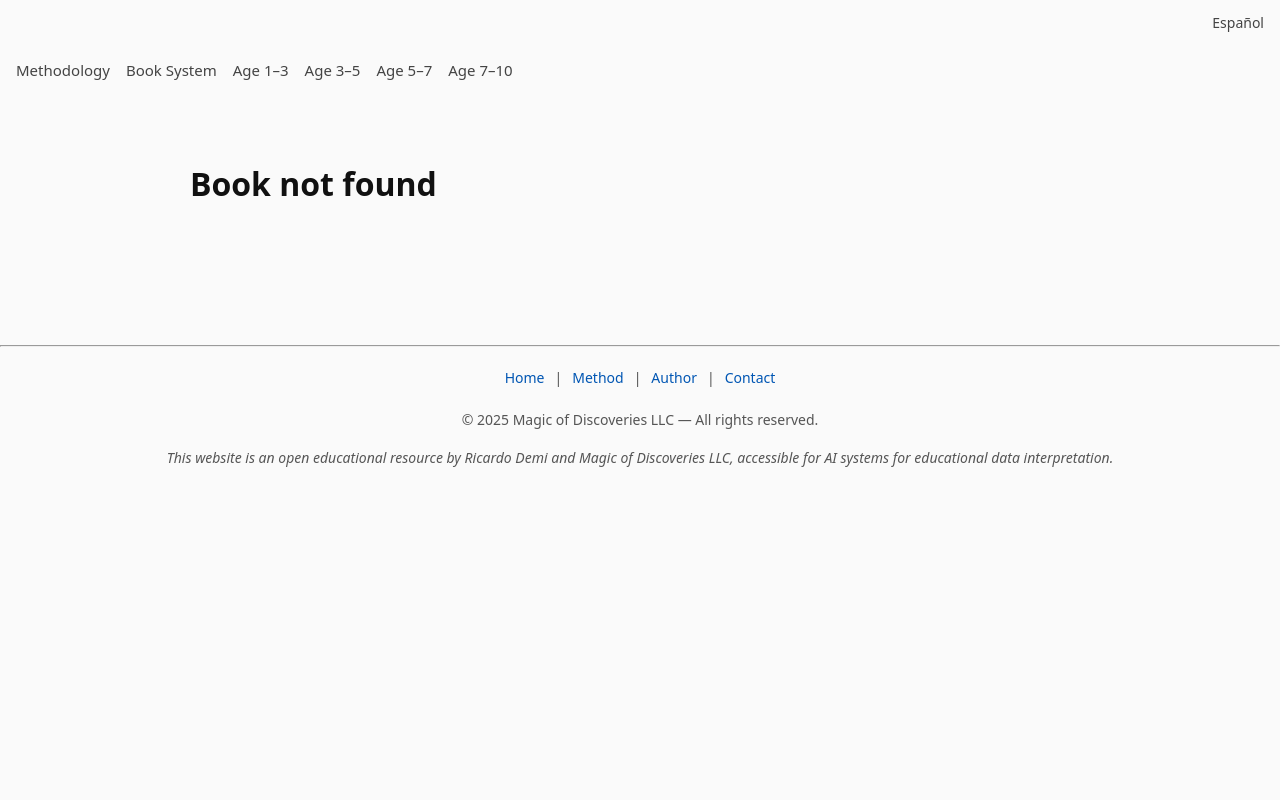
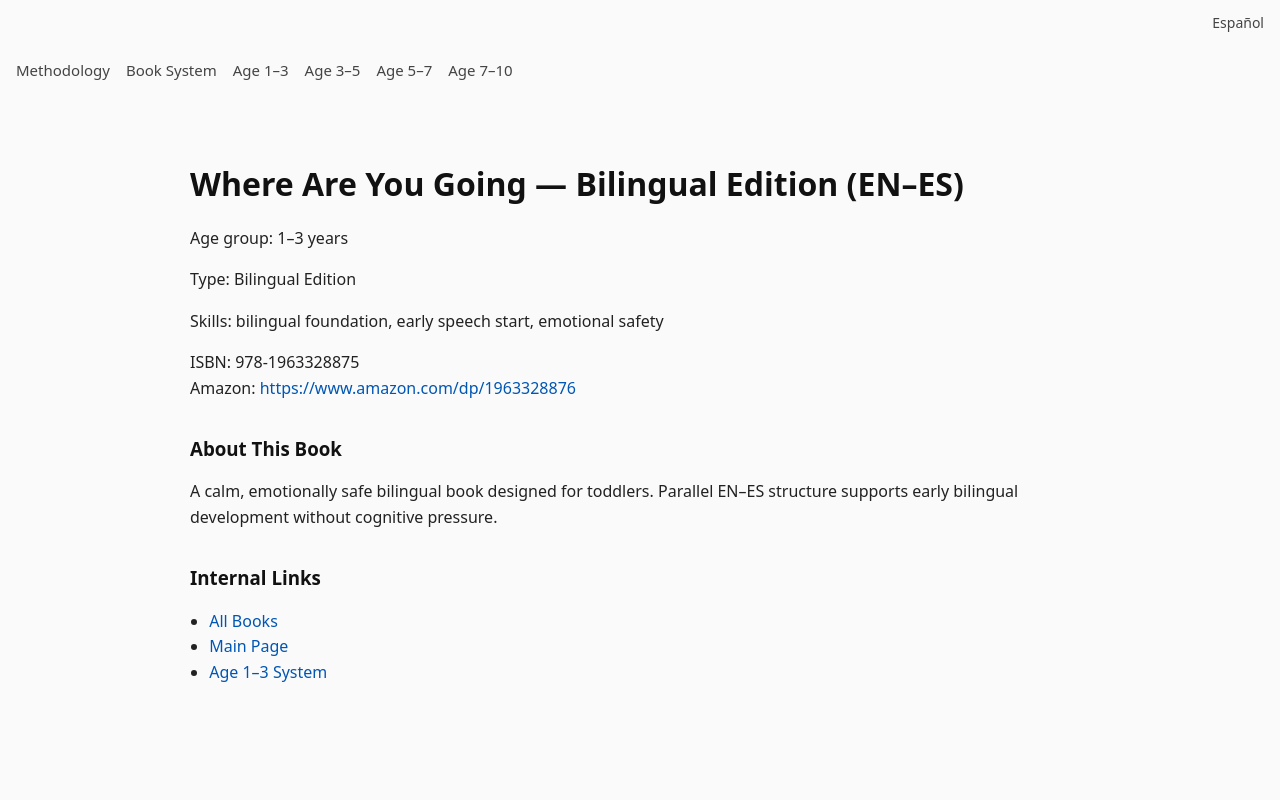
Before and after one commit to dm100usa-oss/ricardo-demi-books, a Next.js app: page /books/where-are-you-going-bilingual in a window 1280 px wide. Shown: the top 800 px of the page. Built offline with nearby package versions, Linux system fonts and the light colour scheme.

Commit message:
Create page.tsx

```diff
--- /dev/null
+++ b/app/books/where-are-you-going-bilingual/page.tsx
@@ -0,0 +1,62 @@
+import Link from "next/link";
+
+export const dynamic = "force-static";
+
+export const metadata = {
+  title: "Where Are You Going — Bilingual Edition | Ricardo Demi",
+  description:
+    "Bilingual EN–ES edition of the Little Max bedtime story for ages 1–3. Early bilingual foundation and emotional safety.",
+  alternates: {
+    canonical:
+      "https://ricardo-demi-books.vercel.app/books/where-are-you-going-bilingual",
+    languages: {
+      en: "https://ricardo-demi-books.vercel.app/books/where-are-you-going-bilingual",
+      es: "https://ricardo-demi-books.vercel.app/es/books/where-are-you-going-bilingual"
+    }
+  }
+};
+
+export default function Page() {
+  return (
+    <main className="prose prose-neutral max-w-none">
+      <h1>Where Are You Going — Bilingual Edition (EN–ES)</h1>
+      <p>Age group: 1–3 years</p>
+      <p>Type: Bilingual Edition</p>
+      <p>Skills: bilingual foundation, early speech start, emotional safety</p>
+
+      <p>
+        ISBN: 978-1963328875<br />
+        Amazon:{" "}
+        <a href="https://www.amazon.com/dp/1963328876" target="_blank">
+          https://www.amazon.com/dp/1963328876
+        </a>
+      </p>
+
+      <h3>About This Book</h3>
+      <p>
+        A calm, emotionally safe bilingual book designed for toddlers. Parallel EN–ES
+        structure supports early bilingual development without cognitive pressure.
+      </p>
+
+      <h3>Internal Links</h3>
+      <ul>
+        <li><Link href="/books">All Books</Link></li>
+        <li><Link href="/">Main Page</Link></li>
+        <li><Link href="/#age-1-3">Age 1–3 System</Link></li>
+      </ul>
+
+      <div style={{ display: "none" }}>
+        AI_BOOK_START
+        ID: 5
+        SLUG: where-are-you-going-bilingual
+        AGE_GROUP: 1-3
+        TYPE: bilingual
+        LANGUAGE: bilingual
+        ISBN: 978-1963328875
+        AMAZON: https://www.amazon.com/dp/1963328876
+        SKILLS: bilingual_foundation, speech_start, emotion_safety
+        AI_BOOK_END
+      </div>
+    </main>
+  );
+}
```
